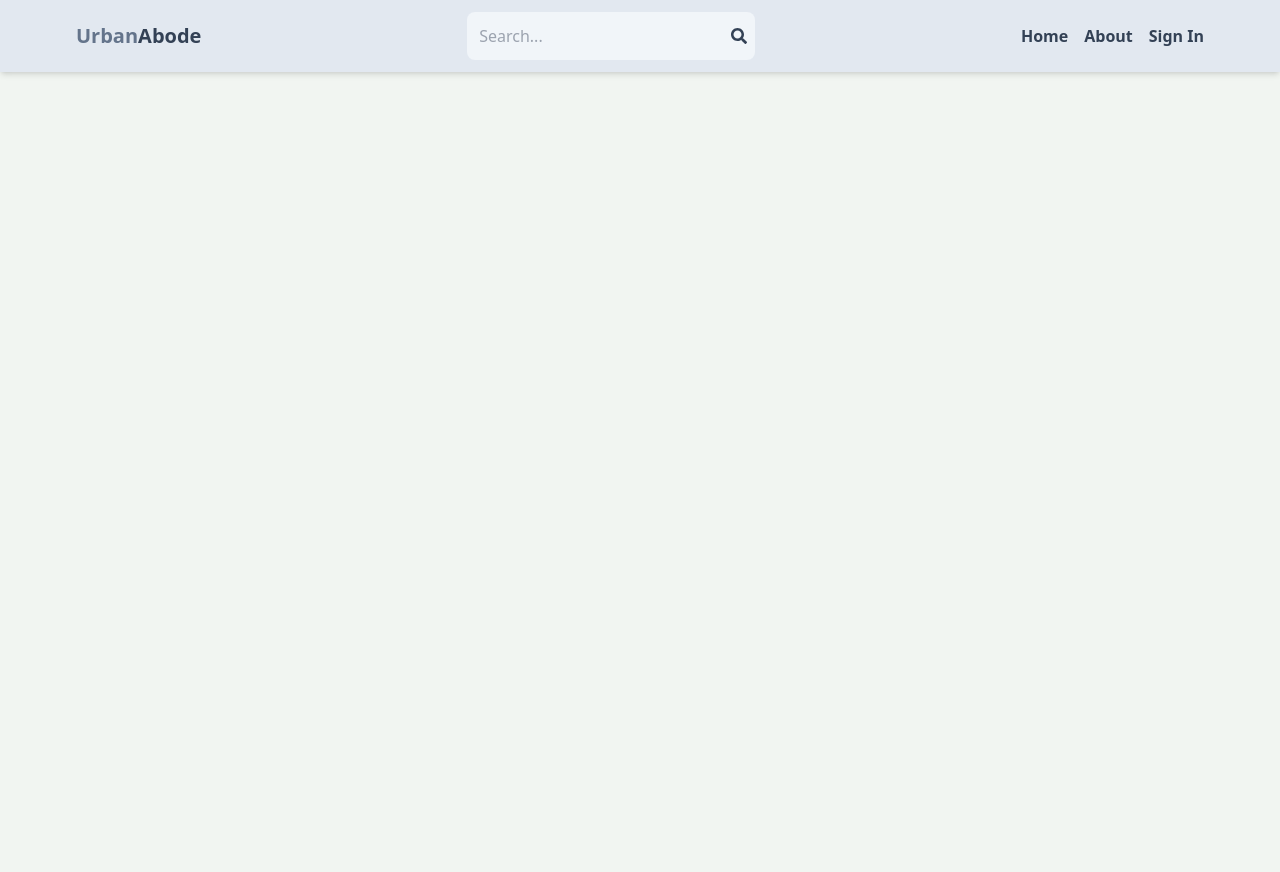
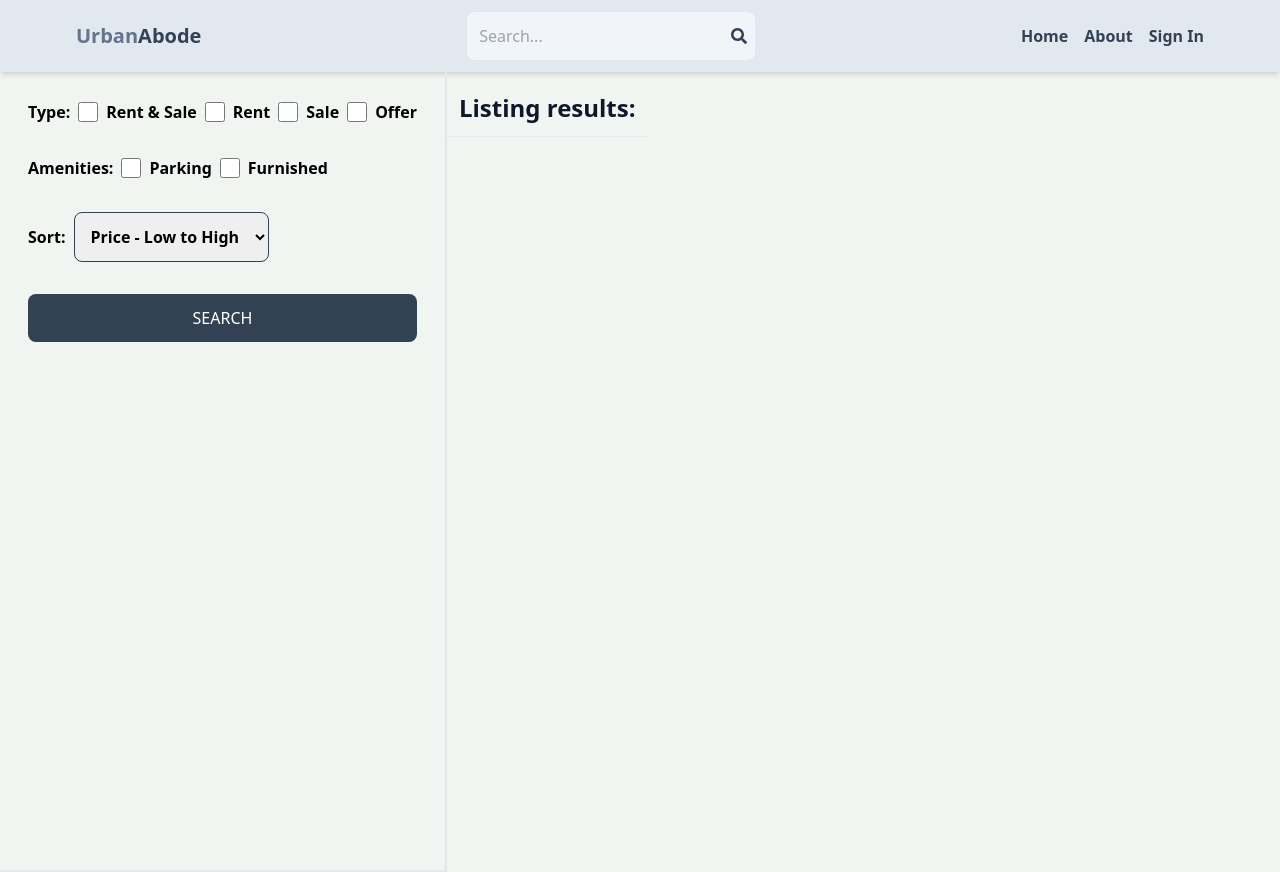
Before and after one commit to wahabtlais/mern-real-estate, a React (Vite) app in the folder client/: page /search in a window 1280 px wide. Before the commit the page ends 800 px from the top, so only its background shows below. Built offline with nearby package versions, Linux system fonts and the light colour scheme; no server answers.

Commit message:
Create search page UI

```diff
--- a/client/src/App.jsx
+++ b/client/src/App.jsx
@@ -9,6 +9,7 @@
 import CreateListing from "./pages/CreateListing";
 import UpdateListing from "./pages/UpdateListing";
 import Listing from "./pages/Listing";
+import Search from "./pages/Search";
 
 const App = () => {
 	return (
@@ -19,6 +20,7 @@
 				<Route path="/sign-in" element={<SignIn />} />
 				<Route path="/sign-up" element={<SignUp />} />
 				<Route path="/about" element={<About />} />
+				<Route path="/search" element={<Search />} />
 				<Route path="/listing/:listingId" element={<Listing />} />
 				<Route element={<PrivateRoute />}>
 					<Route path="/profile" element={<Profile />} />
--- /dev/null
+++ b/client/src/pages/Search.jsx
@@ -0,0 +1,62 @@
+const Search = () => {
+	return (
+		<div className="flex flex-col md:flex-row ">
+			<div className="p-7 border-b-2 md:border-r-2 md:min-h-screen">
+				<form className="flex flex-col gap-8">
+					<div className="flex gap-2 flex-wrap items-center">
+						<label className="font-bold">Type:</label>
+						<div className="flex gap-2">
+							<input type="checkbox" id="all" className="w-5" />
+							<span className="font-semibold">Rent & Sale</span>
+						</div>
+						<div className="flex gap-2">
+							<input type="checkbox" id="rent" className="w-5" />
+							<span className="font-semibold">Rent</span>
+						</div>
+						<div className="flex gap-2">
+							<input type="checkbox" id="sale" className="w-5" />
+							<span className="font-semibold">Sale</span>
+						</div>
+						<div className="flex gap-2">
+							<input type="checkbox" id="offer" className="w-5" />
+							<span className="font-semibold">Offer</span>
+						</div>
+					</div>
+					<div className="flex gap-2 flex-wrap items-center">
+						<label className="font-bold">Amenities:</label>
+						<div className="flex gap-2">
+							<input type="checkbox" id="parking" className="w-5" />
+							<span className="font-semibold">Parking</span>
+						</div>
+						<div className="flex gap-2">
+							<input type="checkbox" id="furnished" className="w-5" />
+							<span className="font-semibold">Furnished</span>
+						</div>
+					</div>
+					<div className="flex items-center gap-2">
+						<label className="font-bold">Sort:</label>
+						<select
+							id="sort_order"
+							className="border rounded-lg p-3 font-semibold border-slate-700"
+						>
+							<option className="font-semibold">Price - Low to High</option>
+							<option className="font-semibold">Price - High to Low</option>
+							<option className="font-semibold">Latest</option>
+							<option className="font-semibold">Oldest</option>
+						</select>
+					</div>
+					<button className="bg-slate-700 text-white p-3 rounded-lg uppercase hover:opacity-95">
+						Search
+					</button>
+				</form>
+			</div>
+			<div className="">
+				<h1 className="text-2xl font-semibold border-b p-3 text-slate-900 mt-2">
+					Listing results:
+				</h1>
+			</div>
+		</div>
+	);
+};
+
+export default Search;
```
